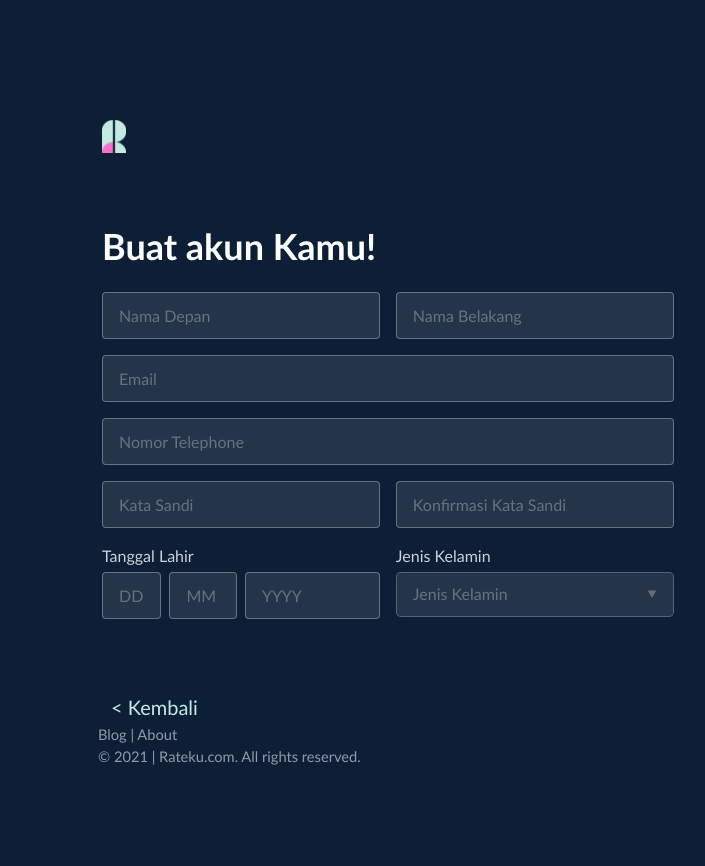
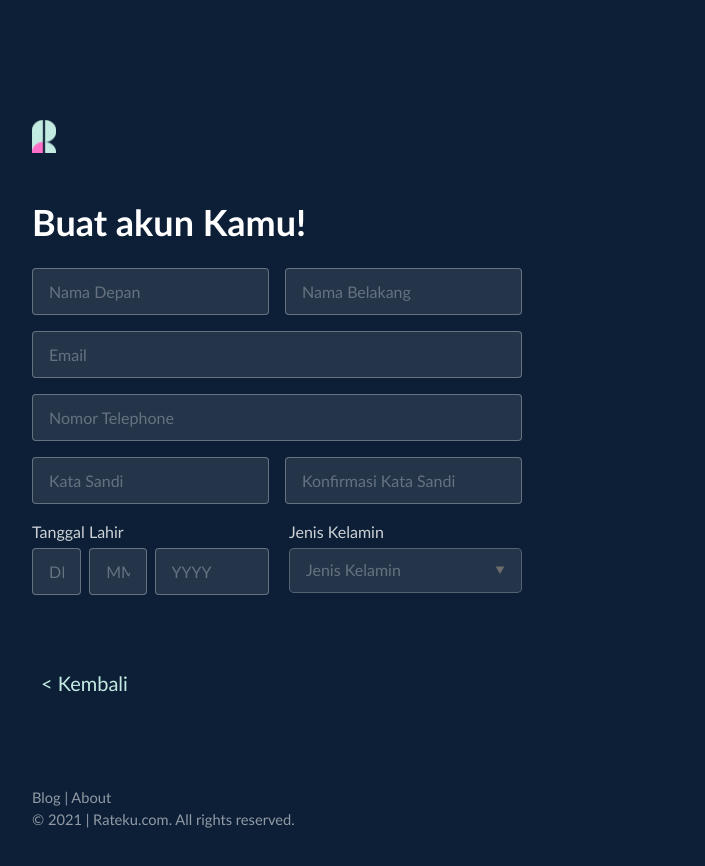
Before and after one commit to FarizAllawi/rateku-frontend, a React (Create React App) app: page /signup-brand in a window 1280 px wide. Shown: the top 866 px of the page, without its empty margins (48-753 px from the left). Before the commit the page ends 800 px from the top, so only its background shows below. Built offline with nearby package versions, Linux system fonts and the light colour scheme.

Commit message:
Make Landingpage & SignupBrand vertical centered

```diff
--- a/src/assets/scss/style.scss
+++ b/src/assets/scss/style.scss
@@ -537,7 +537,6 @@ body {
             }
 
             .footer {
-                padding-left:6.5rem !important;
                 font-size:1rem !important;
             }
 
@@ -617,7 +616,7 @@ body {
             }
 
             .footer {
-                padding-left:16.5rem !important;
+                // padding-left:16.5rem !important;
                 font-size:1.5rem !important;
             }
 
--- a/src/elements/Stepper/Meta/index.js
+++ b/src/elements/Stepper/Meta/index.js
@@ -6,19 +6,19 @@ import LogoIcon from 'parts/icon/iconLogo'
 export default function Meta({data, current}) {
 
     return (
-        <div className="padding-page container px-4">
+        <>
             {/* <Fade delay={300}> */}
                 {/* <Slide delay={600} bottom> */}
-                    <div className="logo col-xl-12">
-                        <div className="col-lg-12 mb-5 mt-3">
+                    <div className="logo col-xl-12 mt-3">
+                        <div className="col-lg-12 mb-4">
                             <LogoIcon/>
                         </div>
                     </div>
                 {/* </Slide>   */}
                 {/* <Fade left cascade delay={1200}> */}
-                    <h1 className="text-caption fw-bold fs-1 mt-3 mb-4 text-white">{data[current].description}</h1>
+                    <h1 className="text-caption fw-bold fs-1 mb-4 text-white">{data[current].description}</h1>
                 {/* </Fade> */}
             {/* </Fade> */}
-        </div>
+        </>
     )
 }
--- a/src/pages/LandingPage.js
+++ b/src/pages/LandingPage.js
@@ -11,7 +11,7 @@ export default class LandingPage extends Component {
 
     render() {
         return (
-            <>
+            <div className="d-flex align-items-center" style={{ minHeight: "100vh"}}>
                 <div className="padding-page container px-4">
                     {/* <Fade delay={300}>
                         <Slide delay={600} bottom> */}
@@ -32,7 +32,7 @@ export default class LandingPage extends Component {
                                 <h1 className="text-caption fw-bold fs-1 mt-3 mb-4 text-white">Gabung Rateku sekarang!</h1>
                             {/* </Fade> */}
 
-                            <div className="mt-2 mb-2 d-grid gap-2">
+                            <div className="mt-2 mb-2 d-grid gap-2 ">
 
                                 <Button className="button-signup fw-bold text-decoration-none text-center"
                                         type="link"
@@ -81,11 +81,10 @@ export default class LandingPage extends Component {
                                 {/* <div style={{height:"15vh"}}></div> */}
                             </div>
                         </div>
+                        <Footer/>
                     {/* </Fade> */}
-
-                    <Footer desktopClassName="px-4" />
                 </div>
-            </>
+            </div>
         )
     }
 }
--- a/src/pages/SignupBrand.js
+++ b/src/pages/SignupBrand.js
@@ -82,12 +82,14 @@ export default class SignupBrand extends Component {
                 <Stepper steps={steps}>
                     {
                         (prevStep, nextStep, CurrentStep, steps) => (
-                            <div className='no-scroll-bar'>
+                            <div className="d-flex align-items-center" style={{ minHeight: "100vh"}}>
+                                <div className="no-scroll-bar">
+                                    <div className='padding-page container px-4'>
                                         <Meta data={steps} current={CurrentStep} />
                                         <MainContent data={steps} current={CurrentStep} />
-                                <div className="stepper-controller  padding-page container px-4">
-                                    <div className="col-12 col-lg-12 col-xl-7 mb-5">
-                                        <div className="row mt-5 mb-5">
+                                        <div className="stepper-controller mb-5">
+                                            <div className="col-12 col-lg-12 col-xl-6">
+                                                <div className="row mt-5 ">
                                                 {CurrentStep === "signup" && (
                                                         <Controller>
                                                             <div className="col-6 px-1">
@@ -132,7 +134,7 @@ export default class SignupBrand extends Component {
 
                                                     {CurrentStep === "brandForm" && (
                                                         <Controller>
-                                                    <div className="col-6 px-0" style={{marginBottom:"12rem", marginTop:"-2rem"}}>
+                                                            <div className="col-6 px-0" style={{marginBottom:"5rem"}}>
                                                                 {/* <Fade delay={1200}> */}
                                                                     <Button className="btn btn-link text-decoration-none float-start"
                                                                             type="button"
@@ -143,13 +145,13 @@ export default class SignupBrand extends Component {
                                                                     </Button>
                                                                 {/* </Fade> */}
                                                             </div>
-                                                    <div className="col-6 pt-n5">
+                                                            <div className="col-6" style={{marginBottom:"5rem"}}>
                                                             {
                                                                 data.instagram !== "" &&
                                                                 data.konten !== "" &&
                                                                 data.knowRateku !== "" && (
                                                                     // <Fade delay={300}>
-                                                                <Button className="button-next fw-bold text-decoration-none text-centerfloat-end border-0"
+                                                                        <Button className="button-next fw-bold text-decoration-none text-center px-5 float-end border-0"
                                                                                 type="button"
                                                                                 isPrimary
                                                                                 isRounded
@@ -165,7 +167,9 @@ export default class SignupBrand extends Component {
                                                         </Controller>
                                                     )}
                                                 </div>
-                                        <Footer desktopClassName="px-4"/>
+                                            </div>
+                                        </div>
+                                        <Footer style={{marginTop: "8rem", marginBottom:"5rem"}}/>
                                     </div>
                                 </div>
                             </div>
--- a/src/parts/Footer.js
+++ b/src/parts/Footer.js
@@ -12,8 +12,8 @@ export default function Footer(props) {
     if (type === 'mobile' && props.mobileClassName) className.push(props.mobileClassName)
 
     return (
-        <footer className={`${type === 'mobile' ? 'footer mobile': 'footer desktop fixed-bottom '} mt-auto py-3`} style={props.style}>
-            <div className={`container ${className.join(' ')}`}>
+        <footer className={`${type === 'mobile' ? 'footer mobile': `footer desktop ${props.fixedFooter === true ? 'fixed-bottom' : ''}`}`} style={props.style}>
+            <div className={`${className.join(' ')}`}>
                 <p className={`text-gray `} style={{fontSize:"11pt"}}>
                     Blog | About <br/>
                     © 2021 | Rateku.com. All rights reserved.
@@ -26,4 +26,5 @@ export default function Footer(props) {
 Footer.prototypes = {
     desktopClassName: propTypes.string,
     mobileClassName:propTypes.string,
+    fixedFooter: propTypes.bool
 }
--- a/src/parts/Signup/BrandForm.js
+++ b/src/parts/Signup/BrandForm.js
@@ -25,7 +25,6 @@ export default function BrandForm(props) {
 
     }
     return (
-            <div className="padding-page container px-4">
         <div className="col-12 col-md-12 col-lg-12 col-xl-6">
             <div className="col-12">
                 {/* <Fade delay={900}> */}
@@ -121,6 +120,5 @@ export default function BrandForm(props) {
                 </div>
             </div>
         </div>
-            </div>
     )
 }
--- a/src/parts/Signup/CompleteBrand.js
+++ b/src/parts/Signup/CompleteBrand.js
@@ -5,9 +5,9 @@ import Button from 'elements/Button'
 
 export default function CompleteBrand(props) {
     return (
-        <div className="padding-page container px-4 mb-5">
+        <>
             <div className="col-12 col-md-12 col-lg-12 col-xl-6">
-                <div class="d-flex align-items-center" style={{height: "45vh"}}>
+                <div class="d-flex align-items-center" style={{height: "40vh"}}>
                     <div className="row">
                         <div className="col-md-12">
                             {/* <Fade left cascade delay={300}> */}
@@ -30,7 +30,6 @@ export default function CompleteBrand(props) {
                     </div>
                 </div>
             </div>
-            <div style={{height:"5vh"}}></div>
-        </div>
+        </>
     )
 }
--- a/src/parts/Signup/SignUp.js
+++ b/src/parts/Signup/SignUp.js
@@ -26,9 +26,7 @@ export default function SignUp(props) {
     }
 
     return (
-        <div className="padding-page container px-4">
-
-                <div className="col-12 col-md-12 col-lg-12 col-xl-7">
+        <div className="col-12 col-md-12 col-lg-12 col-xl-6">
             <div className="row">
                 <div className={`${type === 'mobile' ? 'col-12':'w-50 pe-2'}`}>
                     {/* <Fade delay={900}> */}
@@ -132,7 +130,7 @@ export default function SignUp(props) {
                         </div>
                     </div>
                 </div>
-                        <div className="col-12 col-sm-6 col-lg-6 ps-2">
+                <div className="col-12 col-sm-6 col-lg-6">
                     {/* <Fade delay={900}> */}
                         <Select name="gender"
                                 value={props.data.gender}
@@ -148,6 +146,5 @@ export default function SignUp(props) {
                 </div>
             </div>
         </div>
-        </div>
     )
 }
```
Lines whose indentation alone changed are shown as unchanged.
